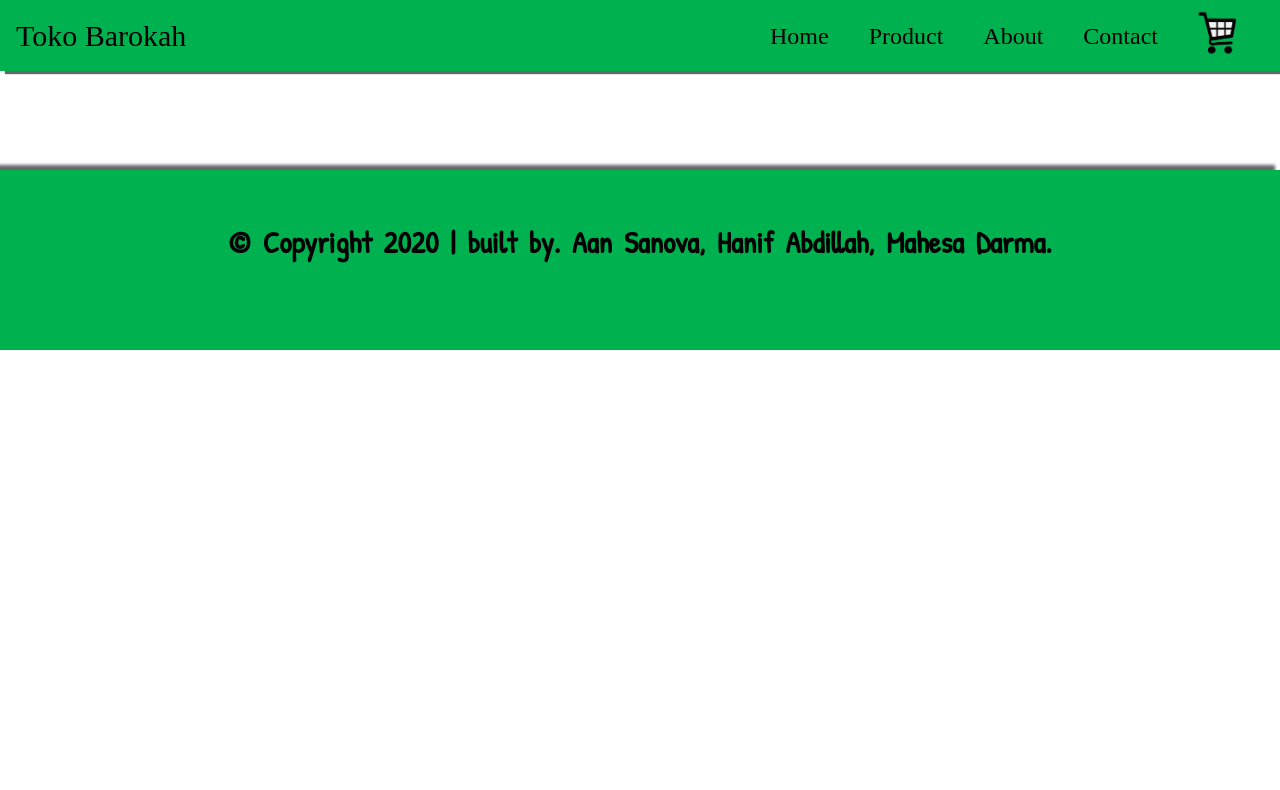
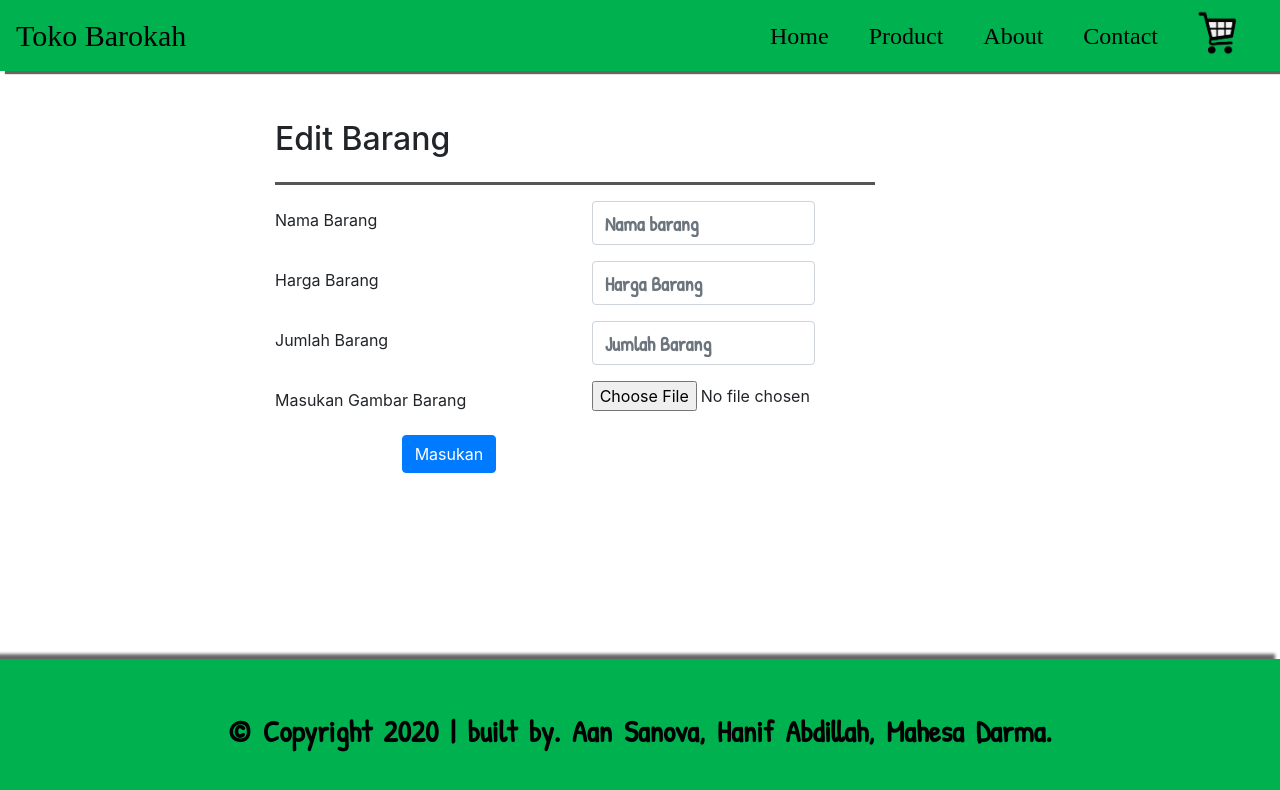
Before and after one commit to Papzaan/tokobarokah, a React (Create React App) app in the folder client/: page /roboti/AdminEditbrg in a window 1280 px wide. Shown: the top 790 px of the page. Built offline with nearby package versions, Linux system fonts and the light colour scheme; a web font is replaced by a local one.

Commit message:
Admin
Admin

```diff
--- a/client/src/components/roboti/AdminAddBarang.js
+++ b/client/src/components/roboti/AdminAddBarang.js
@@ -8,24 +8,26 @@ class AdminAddBarang extends React.Component {
 		return (
 			<>
 			<Container className="AddBrg" id="id_formbrg">
+
 				<Row className="row">
 					<Col className="col" sm={2}></Col>
 						<Col className="col" sm={8}>
-							<hr/>
-							<hr/><hr/>
-							<hr/>
+							<br/>
+							<br/>
+							<br/>
+							<br/><br/>
 				<Row className="row">
 				    <Col className="col">
 					    <h2 className="Inputbrg" >
 					    	Input Barang
 					    </h2>
-					    <hr className="hrContact"/>
+					    <hr className="hrbarang"/>
 				    </Col>
 				</Row>
 
 				<Form className="namabrg">
-				 	<Form.Group as={Row} controlId="namabrg">
-					    <Form.Label column md={2} className="labelnama">
+				 	<Form.Group as={Row} controlId="cardTitle">
+					    <Form.Label column md={5} className="labelnama">
 					      Nama Barang
 					    </Form.Label>
 					    <Col md={4}>
@@ -33,8 +35,8 @@ class AdminAddBarang extends React.Component {
 					    </Col>
 					</Form.Group>
 
-					<Form.Group as={Row} controlId="hrgbrg">
-					    <Form.Label column md={2} className="labelhrg">
+					<Form.Group as={Row} controlId="cardHarga">
+					    <Form.Label column md={5} className="labelhrg">
 					      Harga Barang
 					    </Form.Label>
 					    <Col md={4}>
@@ -42,8 +44,8 @@ class AdminAddBarang extends React.Component {
 					    </Col>
 					</Form.Group>
 
-					<Form.Group as={Row} controlId="jmbrg">
-					    <Form.Label column md={2} className="labeljm">
+					<Form.Group as={Row} controlId="cardItem">
+					    <Form.Label column md={5} className="labeljm">
 					      Jumlah Barang
 					    </Form.Label>
 					    <Col md={4}>
@@ -51,8 +53,8 @@ class AdminAddBarang extends React.Component {
 					    </Col>
 					</Form.Group>
 
-					<Form.Group as={Row} controlId="imgbrg">
-					    <Form.Label column md={2} className="labelimg">
+					<Form.Group as={Row} controlId="cardImg">
+					    <Form.Label column md={5} className="labelimg">
 					      Masukan Gambar Barang
 					    </Form.Label>
 					    <Col md={4}>
@@ -69,6 +71,7 @@ class AdminAddBarang extends React.Component {
 							</Col>
 					<Col className="col" sm={2}></Col>
 				</Row>
+
             </Container>
 			</>
 		)
--- a/client/src/components/roboti/AdminEditBrg.js
+++ b/client/src/components/roboti/AdminEditBrg.js
@@ -1 +1,81 @@
 //halaman Admin edit brg
+//cardI, cardImg, cardItem, cardTitle, cardHarga
+import React from 'react';
+import {Container, Row, Col, Card, Form, Button} from 'react-bootstrap'
+class AdminEditbrg extends React.Component {
+
+	render() {
+		return (
+			<>
+			<Container className="AddBrg" id="id_formbrg">
+
+				<Row className="row">
+					<Col className="col" sm={2}></Col>
+						<Col className="col" sm={8}>
+							<br/>
+							<br/>
+							<br/>
+							<br/><br/>
+				<Row className="row">
+				    <Col className="col">
+					    <h2 className="Inputbrg" >
+					    	Edit Barang
+					    </h2>
+					    <hr className="hrbarang"/>
+				    </Col>
+				</Row>
+
+				<Form className="namabrg">
+				 	<Form.Group as={Row} controlId="cardTitle">
+					    <Form.Label column md={5} className="labelnama">
+					      Nama Barang
+					    </Form.Label>
+					    <Col md={4}>
+					      <Form.Control type="text" placeholder="Nama barang" className="isiLabel" />
+					    </Col>
+					</Form.Group>
+
+					<Form.Group as={Row} controlId="cardHarga">
+					    <Form.Label column md={5} className="labelhrg">
+					      Harga Barang
+					    </Form.Label>
+					    <Col md={4}>
+					      <Form.Control type="text" placeholder="Harga Barang" className="isiLabel" />
+					    </Col>
+					</Form.Group>
+
+					<Form.Group as={Row} controlId="cardItem">
+					    <Form.Label column md={5} className="labeljm">
+					      Jumlah Barang
+					    </Form.Label>
+					    <Col md={4}>
+					      <Form.Control type="text" placeholder="Jumlah Barang" className="isiLabel" />
+					    </Col>
+					</Form.Group>
+
+					<Form.Group as={Row} controlId="cardImg">
+					    <Form.Label column md={5} className="labelimg">
+					      Masukan Gambar Barang
+					    </Form.Label>
+					    <Col md={4}>
+					      <Form.Control type="file" className="isifile" id="img" name="img" />
+					    </Col>
+					</Form.Group>
+
+					<Form.Group as={Row}>
+					    <Col md={{ span: 10, offset: 2 }}>
+					      <Button type="submit" className="btnInput">Masukan</Button>
+					    </Col>
+					</Form.Group>
+				</Form>
+							</Col>
+					<Col className="col" sm={2}></Col>
+				</Row>
+
+            </Container>
+			</>
+		)
+	}
+}
+
+export default AdminEditbrg;
--- a/client/src/index.css
+++ b/client/src/index.css
@@ -301,7 +301,11 @@ input[type="radio"] {
 	border-top: 3px solid #555;
 	width: 510px;
 }
-
+.hrbarang {
+	float: left;
+	border-top: 3px solid #555;
+	width: 600px;
+}
 .labelContact{
 	font-family: Patrick Hand;
 	color: black;
--- a/client/src/index.js
+++ b/client/src/index.js
@@ -10,6 +10,7 @@ import Footer from './components/footer'
 import Cart from './components/my_cart'
 import AdminBarang from './components/roboti/AdminBarang'
 import AdminAddBarang from './components/roboti/AdminAddBarang'
+import AdminEditbrg from './components/roboti/AdminEditBrg'
 
 import * as serviceWorker from './serviceWorker';
 import { Route, Link, BrowserRouter as Router } from 'react-router-dom';
@@ -29,6 +30,7 @@ ReactDOM.render(
 		<Route exact path="/my_cart" component={Cart} />
 		<Route exact path="/roboti/AdminBarang" component={AdminBarang} />
 		<Route exact path="/roboti/AdminAddBarang" component={AdminAddBarang} />
+		<Route exact path="/roboti/AdminEditbrg" component={AdminEditbrg} />
 
 		<Footer/>
 
```
Also changed, not shown: client/src/components/roboti/AdminDeleteBrg.js (deleted).
